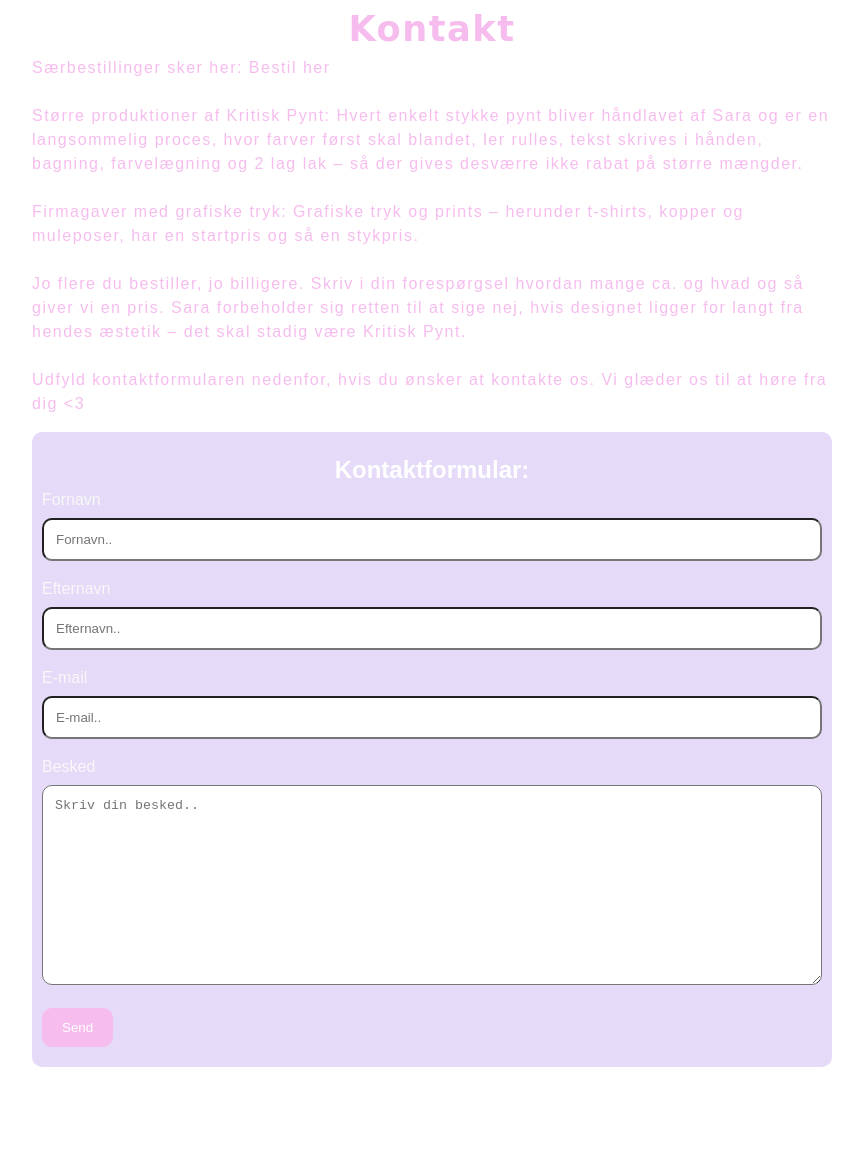
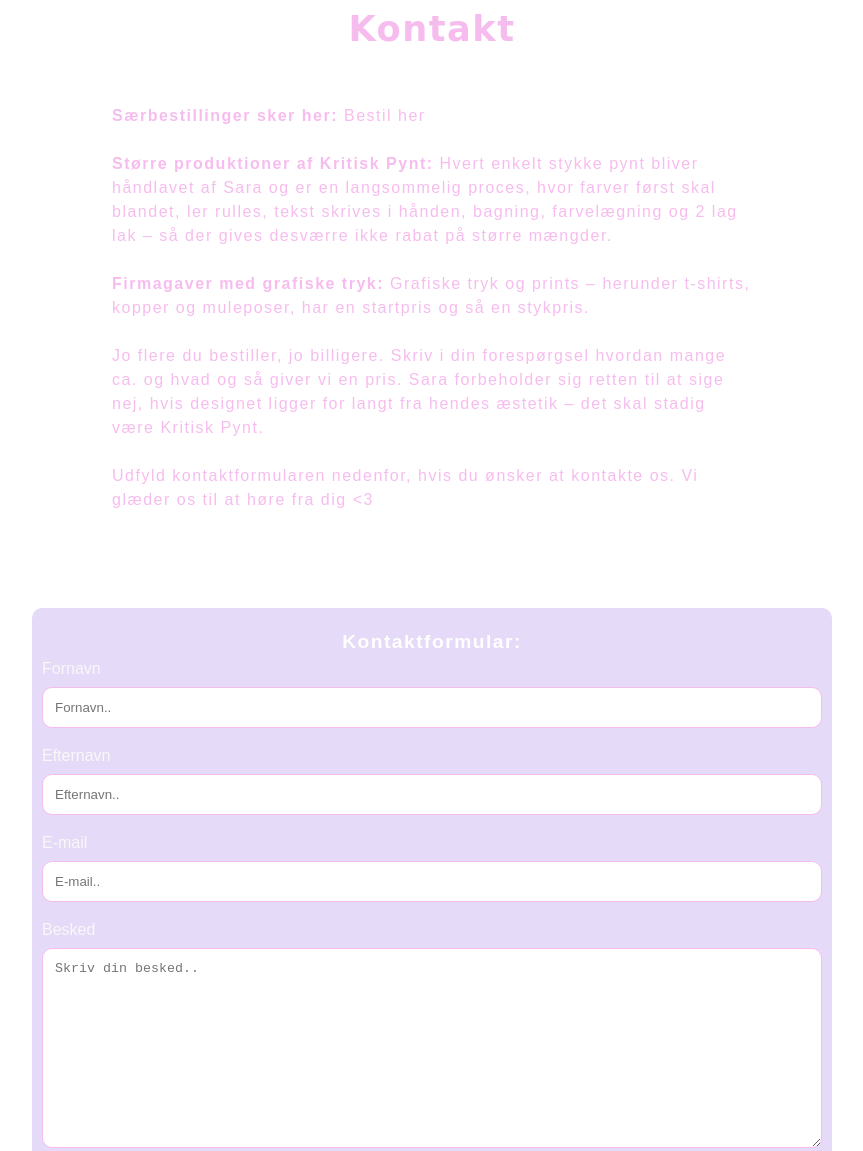
Before and after one commit to augu8831/kritisk_pynt_projekt, a plain HTML site: page kontakt.html in a window 1280 px wide. Shown: the part 571-1722 px from the top of the page, without its empty margins (208-1071 px from the left). Drawn offline with Linux system fonts and the light colour scheme; a web font is replaced by a local one.

Commit message:
kontakt justering igen

```diff
--- a/kontakt.html
+++ b/kontakt.html
@@ -34,14 +34,15 @@
     <main>
       <article>
         <h1>Kontakt</h1>
-        <p>Særbestillinger sker her: Bestil her</p>
+        <section class="col_kontakt">
+          <p><strong>Særbestillinger sker her:</strong> Bestil her</p>
           <p><br /></p>
           <p>
-          Større produktioner af Kritisk Pynt: Hvert enkelt stykke pynt bliver håndlavet af Sara og er en langsommelig proces, hvor farver først skal blandet, ler rulles, tekst skrives i hånden, bagning, farvelægning og 2 lag lak – så der gives
-          desværre ikke rabat på større mængder.
+            <strong>Større produktioner af Kritisk Pynt:</strong> Hvert enkelt stykke pynt bliver håndlavet af Sara og er en langsommelig proces, hvor farver først skal blandet, ler rulles, tekst skrives i hånden, bagning, farvelægning og 2 lag lak –
+            så der gives desværre ikke rabat på større mængder.
           </p>
           <p><br /></p>
-        <p>Firmagaver med grafiske tryk: Grafiske tryk og prints – herunder t-shirts, kopper og muleposer, har en startpris og så en stykpris.</p>
+          <p><strong>Firmagaver med grafiske tryk:</strong> Grafiske tryk og prints – herunder t-shirts, kopper og muleposer, har en startpris og så en stykpris.</p>
           <p><br /></p>
           <p>
             Jo flere du bestiller, jo billigere. Skriv i din forespørgsel hvordan mange ca. og hvad og så giver vi en pris. Sara forbeholder sig retten til at sige nej, hvis designet ligger for langt fra hendes æstetik – det skal stadig være Kritisk
@@ -49,6 +50,7 @@
           </p>
           <p><br /></p>
           <p>Udfyld kontaktformularen nedenfor, hvis du ønsker at kontakte os. Vi glæder os til at høre fra dig <3</p>
+        </section>
         <section>
           <header></header>
           <div class="container">
--- a/styles/generel.css
+++ b/styles/generel.css
@@ -27,6 +27,7 @@ h1 {
 h2 {
   font-size: 1.5rem;
   font-style: bold;
+  font-family: quasimoda, sans-serif;
 }
 
 p {
--- a/styles/kontakt.css
+++ b/styles/kontakt.css
@@ -4,43 +4,43 @@ main {
   margin: 15rem;
 }
 
-* {box-sizing: border-box;}
+* {
+  box-sizing: border-box;
+}
 
- /* Style inputs with type="text", select elements and textareas */
- input[type=text], select, textarea {
-  width: 100%; /* Full width */
-  padding: 12px; /* Some padding */
-  border: 1px solid #f7bcee; /* Gray border */
-  border-radius: 10px; /* Rounded borders */
-  box-sizing: border-box; /* Make sure that padding and width stays in place */
-  margin-top: 6px; /* Add a top margin */
-  margin-bottom: 16px; /* Bottom margin */
-  resize: vertical; /* Allow the user to vertically resize the textarea (not horizontally) */
-  }
+input[type="text"],
+select,
+textarea {
+  width: 100%;
+  padding: 12px;
+  border: 1px solid #f7bcee;
+  border-radius: 10px;
+  box-sizing: border-box;
+  margin-top: 6px;
+  margin-bottom: 16px;
+  resize: vertical;
+}
 
-  /* Style the submit button with a specific background color etc */
-  input[type=submit] {
+input[type="submit"] {
   background-color: #f7bcee;
   color: white;
   padding: 12px 20px;
   border: none;
   border-radius: 10px;
   cursor: pointer;
-  }
+}
 
-  /* When moving the mouse over the submit button, add a darker green color */
-  input[type=submit]:hover {
-    background-color: #cd94c5;
-  }
+input[type="submit"]:hover {
+  background-color: #cd94c5;
+}
 
-  /* Add a background color and some padding around the form */
-  .container {
+.container {
   border-radius: 10px;
-  background-color:#E5DAF7;
+  background-color: #e5daf7;
   padding: 20px;
   padding-left: 10px;
   padding-right: 10px;
-  }
+}
 
 p {
   color: #f7bcee;
@@ -52,8 +52,16 @@ p {
 }
 
 h2 {
-  font-size: 1.5rem;
-  font-style: bold;
+  font-size: 1.2rem;
+  letter-spacing: 1.5px;
   color: white;
   text-align: center;
+  font-family: quasimoda, sans-serif;
 }
+
+.col_kontakt {
+  margin-left: 5rem;
+  margin-right: 5rem;
+  padding-top: 3rem;
+  padding-bottom: 5rem;
+}
```
Lines whose indentation alone changed are shown as unchanged.
